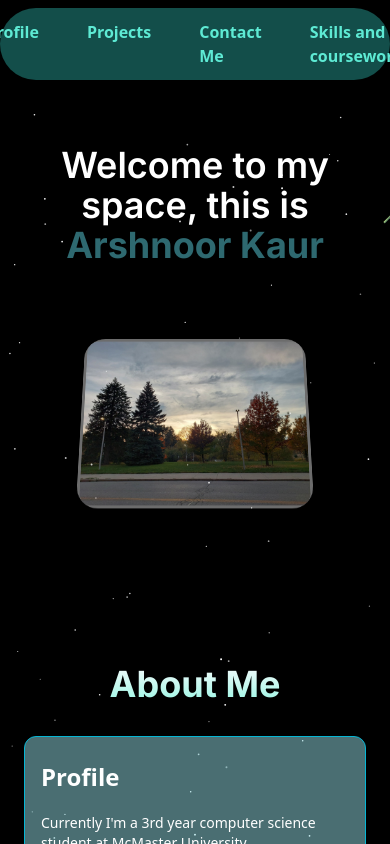
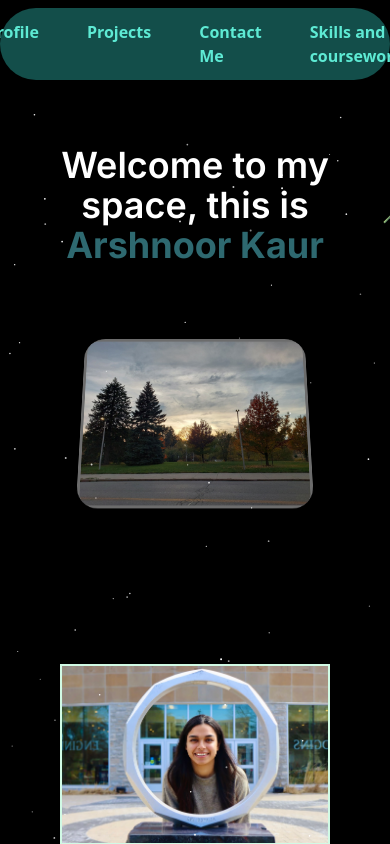
Before and after one commit to Arshnoor1605/ArshnoorKaur-PersonalPortfolio, a Next.js app: page / in a window 390 px wide. Shown: the top 844 px of the page. Built offline with nearby package versions, Linux system fonts and the light colour scheme.

Commit message:
Added border to my pic and reduced the size of my pic

```diff
--- a/components/shooting_stars.tsx
+++ b/components/shooting_stars.tsx
@@ -11,13 +11,6 @@ export function ShootingStarsAndStarsBackgroundDemo() {
       <HeroScrollDemo />
       <ShootingStars />
       <StarsBackground />
-      <Image
-        src="/headshot.jpeg"
-        alt="my headshot"
-        width={270}
-        height={220}
-        className="object-cover border-emerald-100 border-2 md:w-48 md:h-48 max-w-full"
-      />
     </div>
   );
 }
--- a/src/app/page.tsx
+++ b/src/app/page.tsx
@@ -13,6 +13,7 @@ import { NavbarDemo } from "../../components/navbar";
 import { CardHoverEffectDemo } from "../../components/card-hover";
 import { AnimatedTestimonialsDemo } from "../../components/project-testimonals";
 import { TimelineDemo } from "../../components/timelinedemo";
+import Image from "next/image";
 
 export default function Home() {
   return (
@@ -20,7 +21,13 @@ export default function Home() {
       <ShootingStars />
       <NavbarDemo />
       <HeroScrollDemo />
-
+      <Image
+        src="/headshot.jpeg"
+        alt="my headshot"
+        width={270}
+        height={220}
+        className="object-cover border-emerald-100 border-2 md:w-48 md:h-48 max-w-full"
+      />
       <StarsBackground />
       {/* <SpotlightPreview /> */}
       <BentoGridThirdDemo />
```
